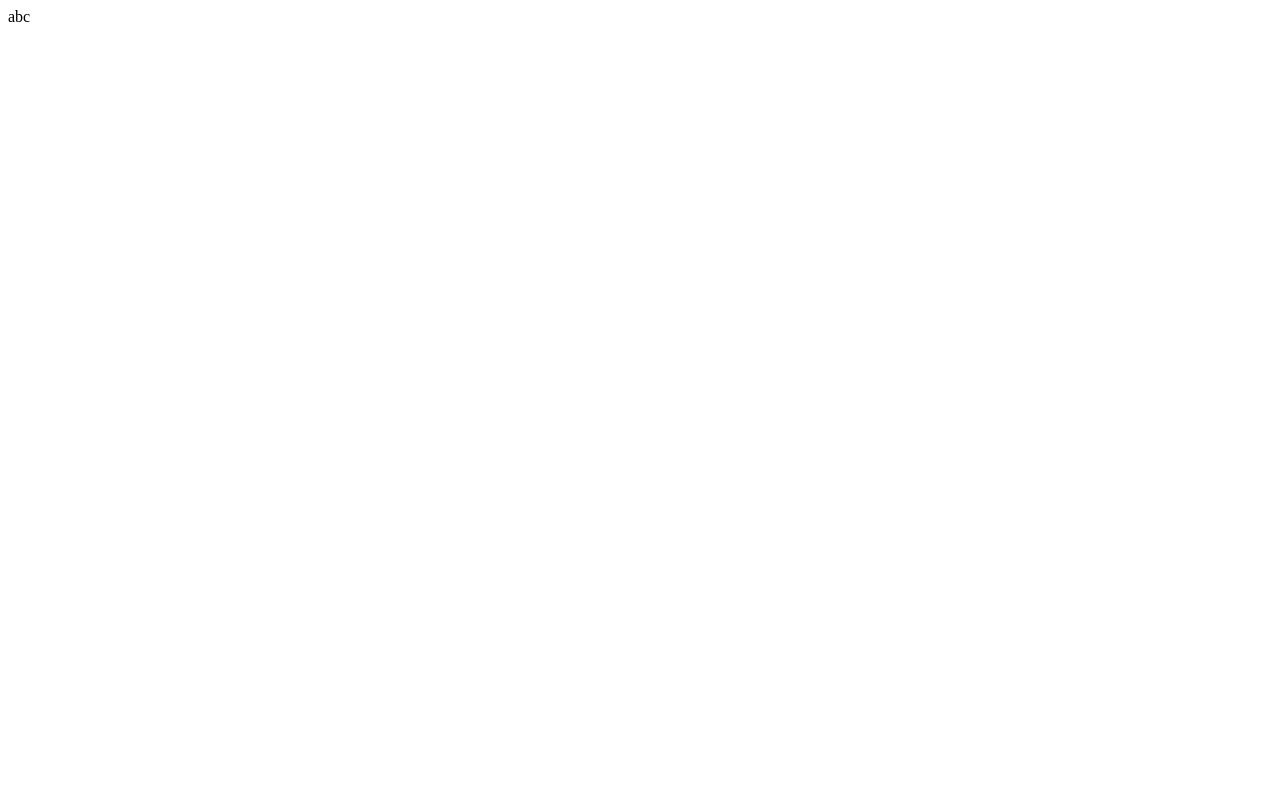
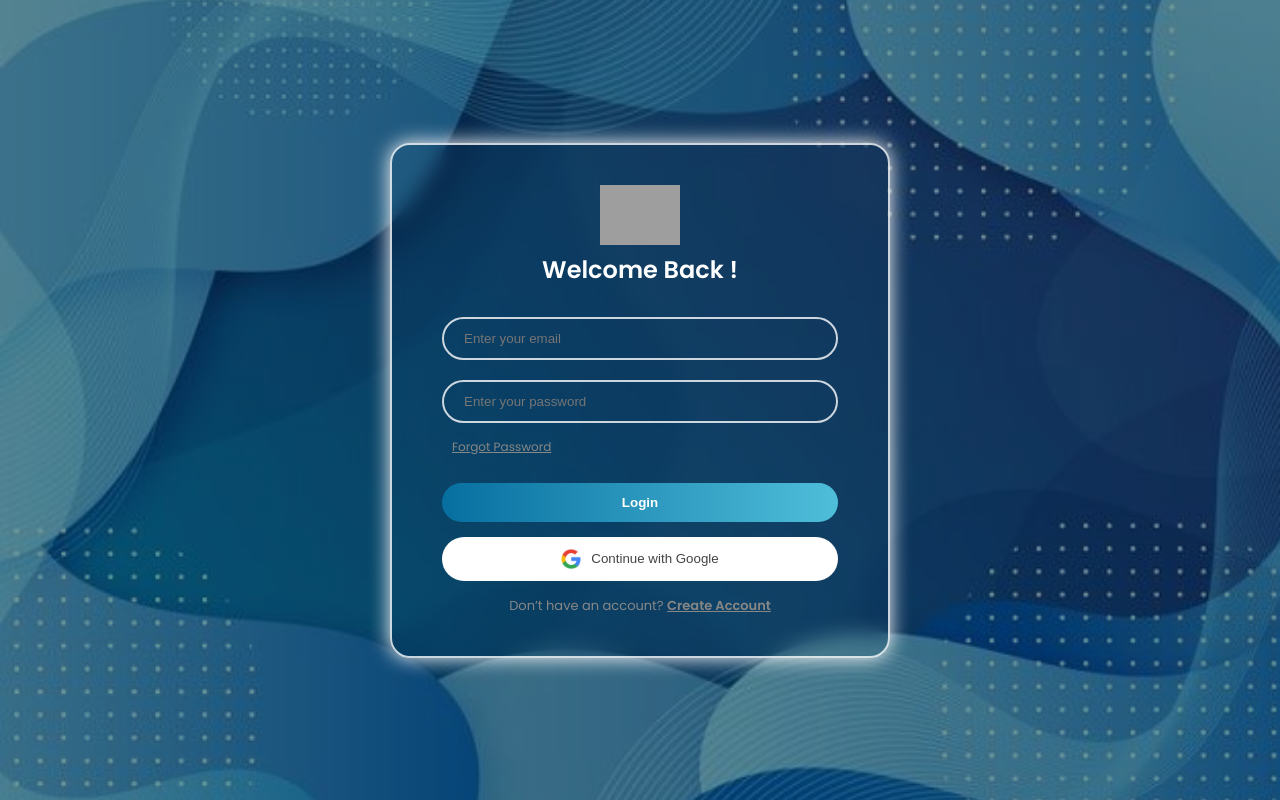
Before and after one commit to sakshi-diggikar/word-lane-tech-P2, a plain HTML site: page login.html in a window 1280 px wide. Drawn offline with Linux system fonts and the light colour scheme; grey boxes are pictures that could not be loaded.

Commit message:
login page created

```diff
--- a/login.html
+++ b/login.html
@@ -1 +1,34 @@
-abc
+<!DOCTYPE html>
+<html lang="en">
+<head>
+  <meta charset="UTF-8">
+  <meta name="viewport" content="width=device-width, initial-scale=1">
+  <title>Login Page</title>
+  <link rel="stylesheet" href="styles.css">
+  <link href="https://fonts.googleapis.com/css2?family=Poppins:wght@300;400;600&display=swap" rel="stylesheet">
+</head>
+<body>
+  <div class="container">
+    <div class="login-box">
+      <div class="logo">
+        <!-- Replace with your logo -->
+        <img src="WLT Logo.png" alt="Logo" />
+      </div>
+      <h2>Welcome Back !</h2>
+      <form>
+        <input type="email" placeholder="Enter your email" required>
+        <input type="password" placeholder="Enter your password" required>
+        <div class="forgot-password"><a href="#">Forgot Password</a></div>
+        <button class="login-btn" type="submit">Login</button>
+        <button class="google-btn" type="button">
+          <img src="Google Logo.webp" alt="Google logo" />
+          Continue with Google
+        </button>
+      </form>
+      <div class="signup">
+        Don’t have an account? <a href="#">Create Account</a>
+      </div>
+    </div>
+  </div>
+</body>
+</html>
--- a/styles.css
+++ b/styles.css
@@ -0,0 +1,126 @@
+* {
+  margin: 0;
+  padding: 0;
+  box-sizing: border-box;
+}
+
+body {
+  font-family: 'Poppins', sans-serif;
+  /* background: url('abstract\ bg.jpg') no-repeat center center fixed; */
+  background:
+    linear-gradient(rgba(0, 0, 0, 0.4), rgba(0,0,0,0.4)),
+    /* url('main bg.jpg') no-repeat center center fixed, */
+    url('abstract\ bg.jpg') no-repeat center center fixed;
+  background-size: cover;
+  height: 100vh;
+  display: flex;
+  justify-content: center;
+  align-items: center;
+}
+
+.container {
+  display: flex;
+  justify-content: center;
+  align-items: center;
+}
+
+.login-box {
+  /* background: url('main\ bg.jpg') no-repeat center center;
+  background-size: cover; */
+  background: transparent;
+  border: 2px solid rgba(255, 255, 255, 0.793);
+  padding: 40px 50px;
+  border-radius: 20px;
+  backdrop-filter: blur(10px);
+  box-shadow: 0 0 20px rgb(255, 253, 253);
+  text-align: center;
+  width: 500px;
+}
+
+
+.logo img {
+  width: 80px;
+  /* margin-bottom: 10px; */
+}
+
+h2 {
+  color: #fff;
+  margin-bottom: 20px;
+}
+
+input[type="email"],
+input[type="password"] {
+  width: 100%;
+  padding: 12px;
+  margin: 10px 0;
+  border-radius: 30px;
+  border: 2px solid rgba(255, 255, 255, 0.793);
+  outline: none;
+  padding-left: 20px;
+  background-color: transparent;
+  color: #AAAAAA;
+}
+
+.forgot-password {
+  text-align: left;
+  margin-bottom: 25px;
+  padding-left: 10px;
+}
+
+.forgot-password a {
+  color: #878786;
+  font-size: 12px;
+  text-decoration: underline;
+}
+
+.login-btn {
+  width: 100%;
+  padding: 12px;
+  background: linear-gradient(to left, #4FBEDA, #076FA0);
+  color: #fff;
+  border: none;
+  border-radius: 30px;
+  margin-bottom: 15px;
+  cursor: pointer;
+  font-weight: bold;
+}
+
+.login-btn:hover {
+  opacity: 0.9;
+}
+
+.google-btn {
+  width: 100%;
+  padding: 12px;
+  background: white;
+  color: #444;
+  border: none;
+  border-radius: 30px;
+  display: flex;
+  align-items: center;
+  justify-content: center;
+  gap: 10px;
+  font-weight: 500;
+  cursor: pointer;
+}
+
+.google-btn:hover {
+  background-color: #f1f1f1;
+}
+
+.google-btn img {
+  width: 20px;
+  height: 20px;
+}
+
+.signup {
+  margin-top: 15px;
+  color: #878786;
+  font-size: 13px;
+}
+
+.signup a {
+  color: #878786;
+  text-decoration: underline;
+  font-weight: bold;
+}
```
Also changed, not shown: Google Logo.webp (added), 1 other file.
